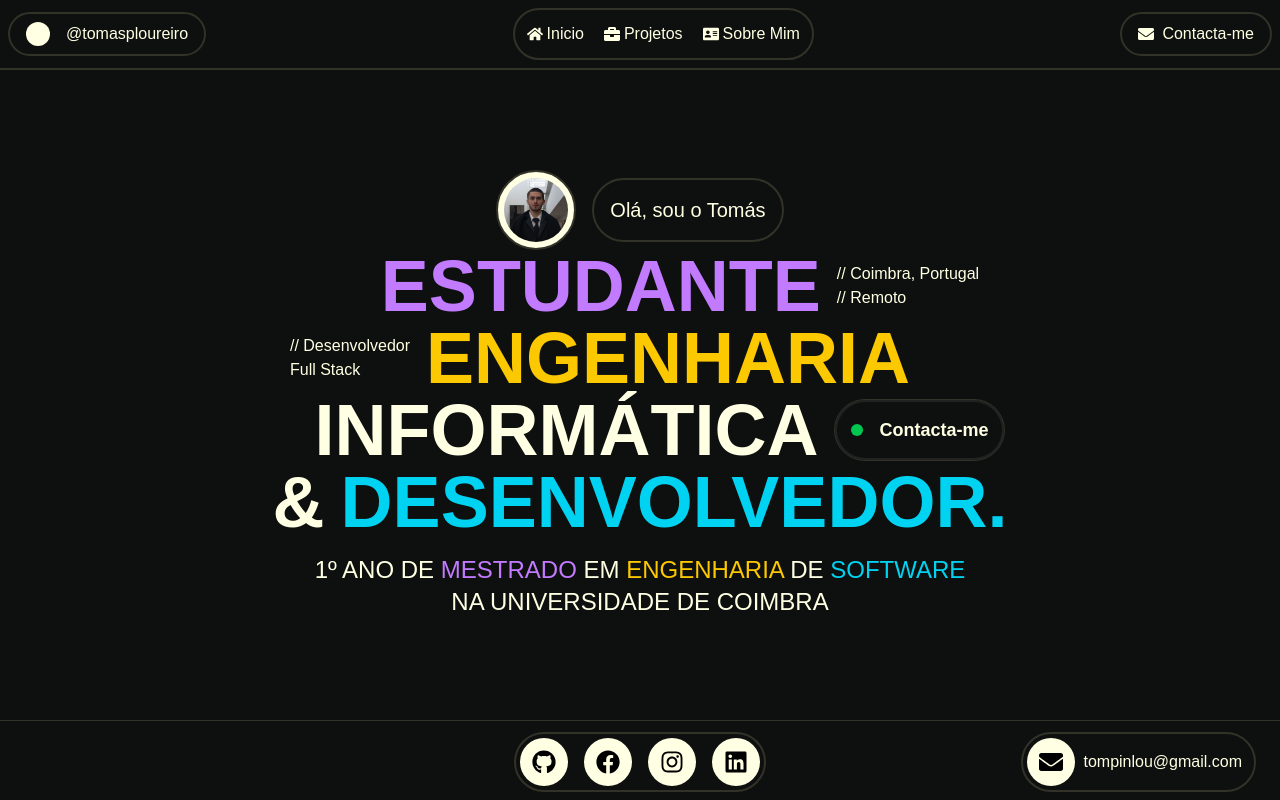
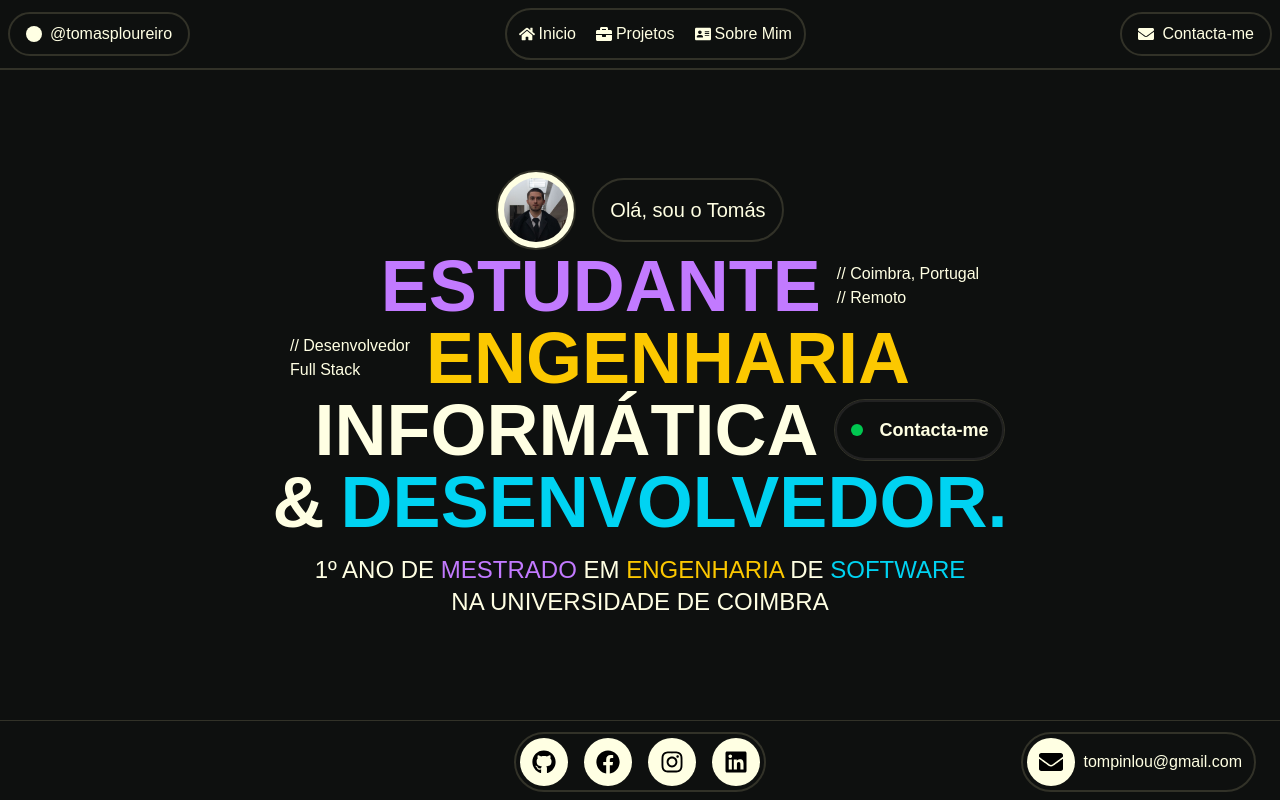
Before and after one commit to Tomasploureiro/portfolio, a Next.js app: page / in a window 1280 px wide. Shown: the top 800 px of the page. Built offline with nearby package versions, Linux system fonts and the light colour scheme.

Commit message:
Deploy final so falta atualizar o mailersend e o dominio

```diff
--- a/src/app/page.jsx
+++ b/src/app/page.jsx
@@ -6,7 +6,7 @@ import Cards from "@/components/cards";
 import { FaBriefcase, FaBolt, FaGithub, FaFacebook, FaInstagram, FaLinkedin, FaCode, FaServer, FaPaintBrush, FaEnvelope, FaArrowRight} from "react-icons/fa";
 import Footer from "@/components/footer"
 import {motion, useInView} from "framer-motion"
-import TechStackSlider from "@/components/TechStackSlider";
+import TechStackSlider from "@/components/techstackslider";
 import { useState, useEffect, useRef } from "react";
 
 const Home = () => {
--- a/src/app/projects/page.jsx
+++ b/src/app/projects/page.jsx
@@ -1,7 +1,7 @@
 "use client"
 import "@/app/globals.css";
 import Navbar from "@/components/navbar";
-import ProjectDisplay from "@/components/ProjectDisplay";
+import ProjectDisplay from "@/components/projectcard";
 import { FaBriefcase } from "react-icons/fa";
 import { useInView, motion } from "framer-motion";
 import { useRef } from "react";
--- a/src/components/navbar.jsx
+++ b/src/components/navbar.jsx
@@ -11,7 +11,6 @@ const Navbar = () => {
         setIsMenuOpen(!isMenuOpen);
     };
 
-    // Prevent body scroll when menu is open
     useEffect(() => {
         if (isMenuOpen) {
             document.body.style.overflow = 'hidden';
@@ -30,9 +29,9 @@ const Navbar = () => {
                 <div className="flex items-center">
                     <Link
                         href="/"
-                        className="flex items-center gap-2 border-2 border-solid border-[var(--border)] rounded-full px-4 py-2"
+                        className="flex items-center border-2 border-solid border-[var(--border)] rounded-full px-4 py-2"
                     >
-                        <span className="inline-block w-6 h-6 rounded-full bg-[var(--foreground)] mr-2"></span>
+                        <span className="inline-block w-4 h-4 rounded-full bg-[var(--foreground)] mr-2"></span>
                         <span>@tomasploureiro</span>
                     </Link>
                 </div>
```
Also changed, not shown: src/components/projectcard.jsx (renamed from src/components/ProjectDisplay.jsx).
